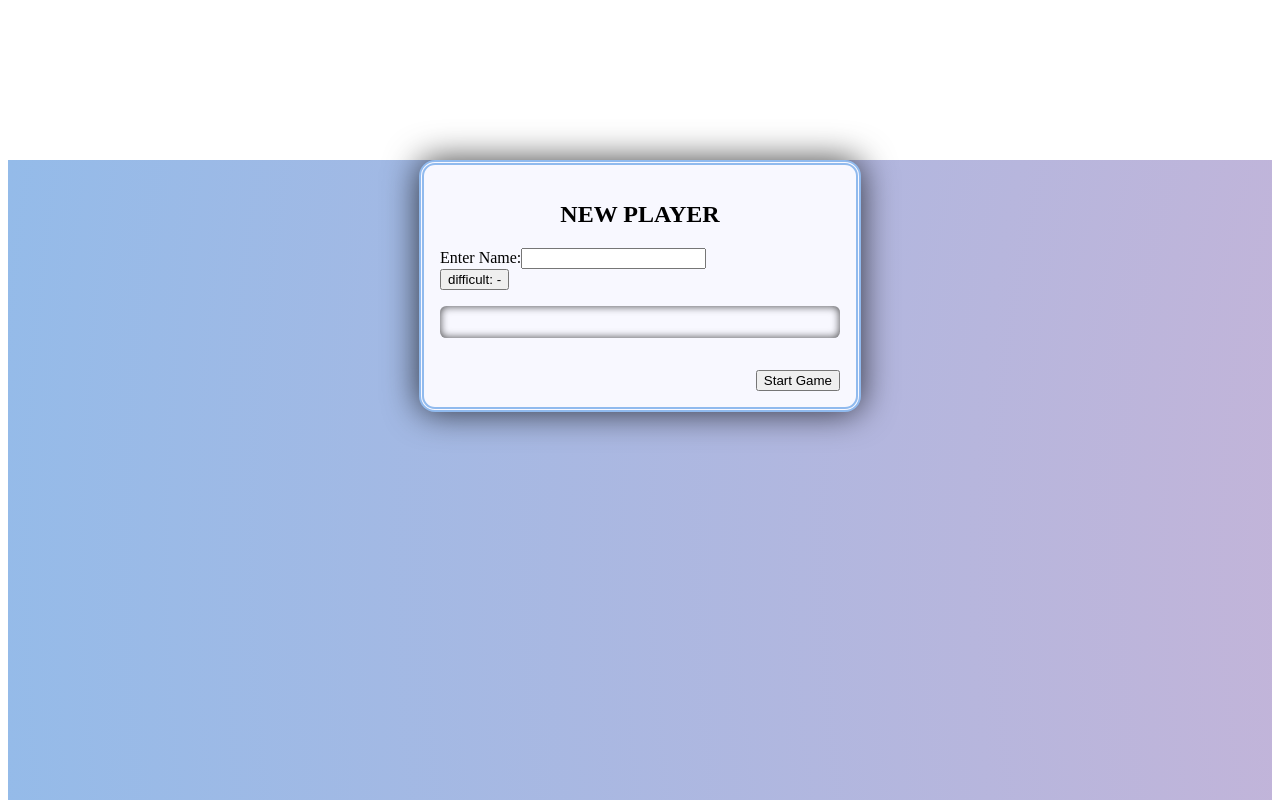
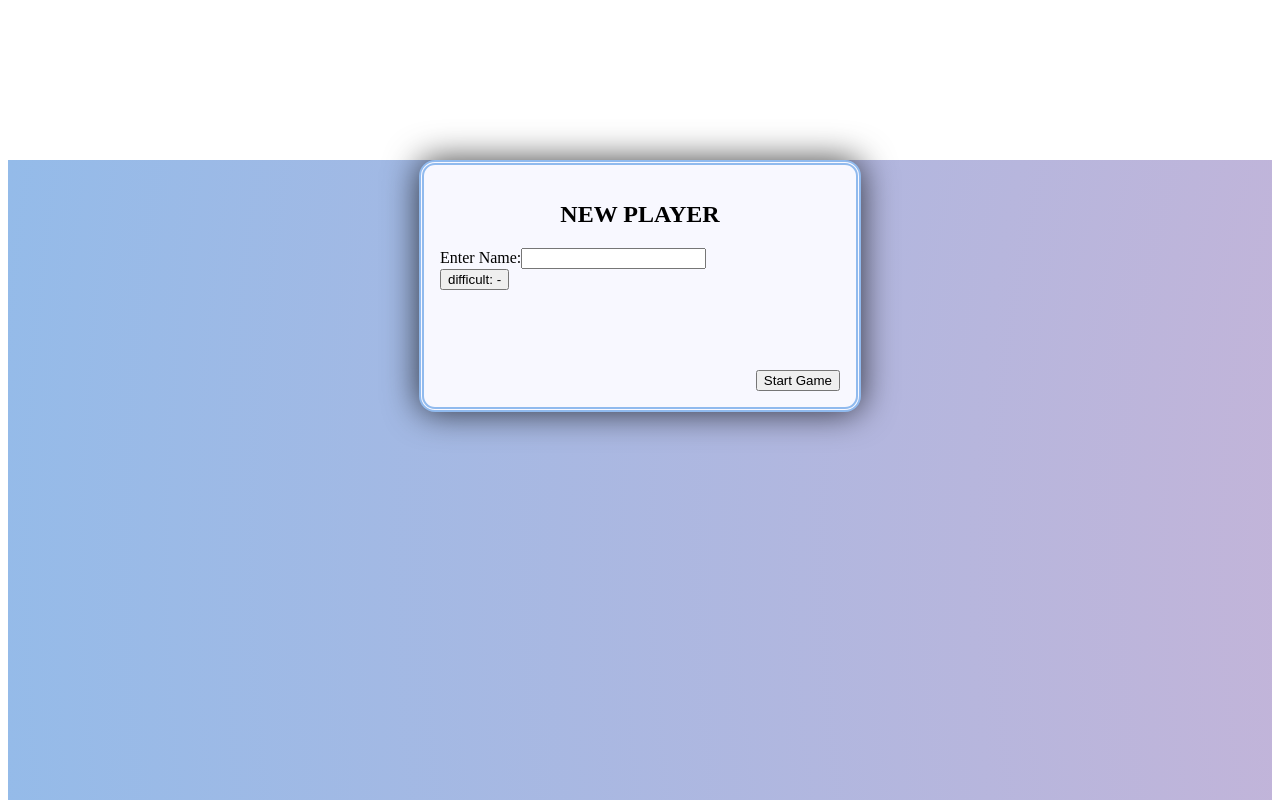
Before and after one commit to DavidPlitnizki/memory_game, a React app: page /login in a window 1280 px wide. Shown: the top 800 px of the page. Built offline with nearby package versions, Linux system fonts and the light colour scheme; the HTML template or start-up script is replaced by a standard one.

Commit message:
update style

```diff
--- a/src/styles/styles.scss
+++ b/src/styles/styles.scss
@@ -142,7 +142,6 @@
     height: 2rem;
     margin-top: 1rem;
     border-radius: .4rem;
-    box-shadow: inset 0 0 .5rem 0 rgba(0, 0, 0, 0.75);
     text-align: center;
 }
 
```
